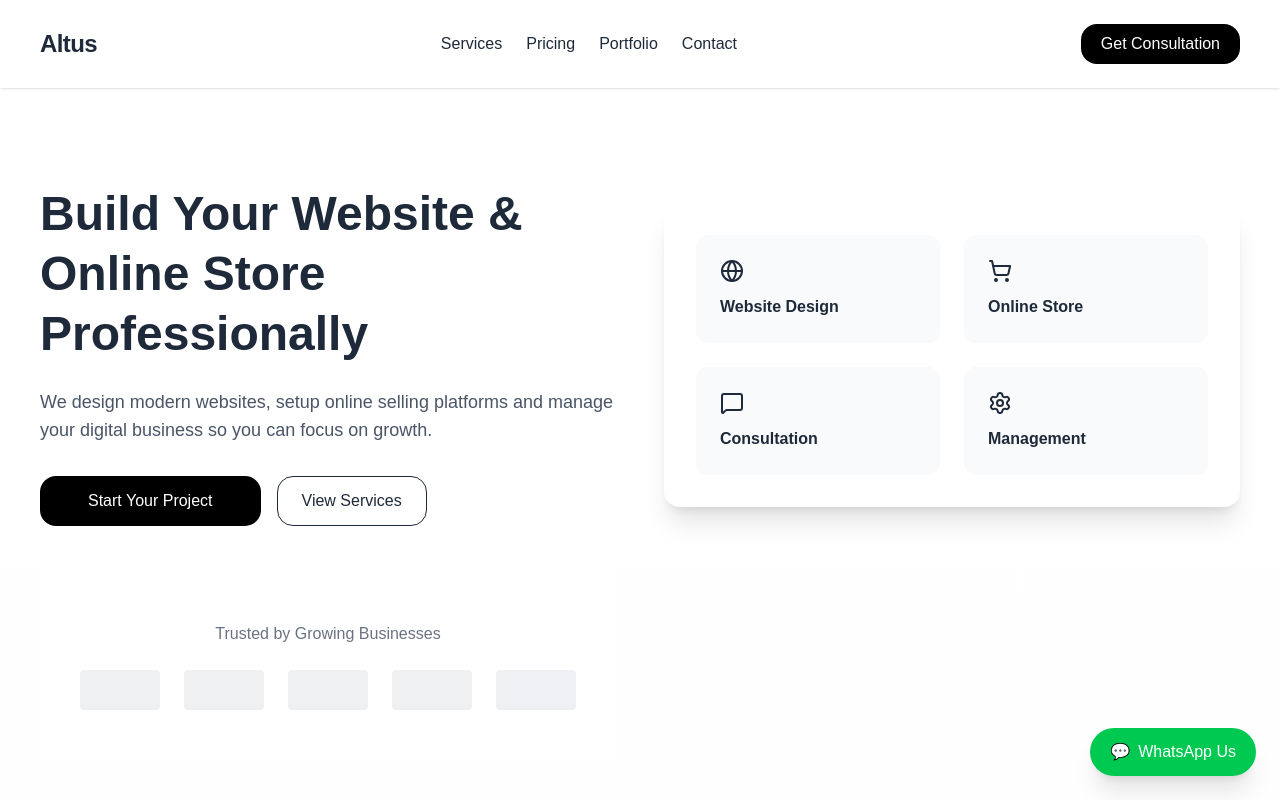
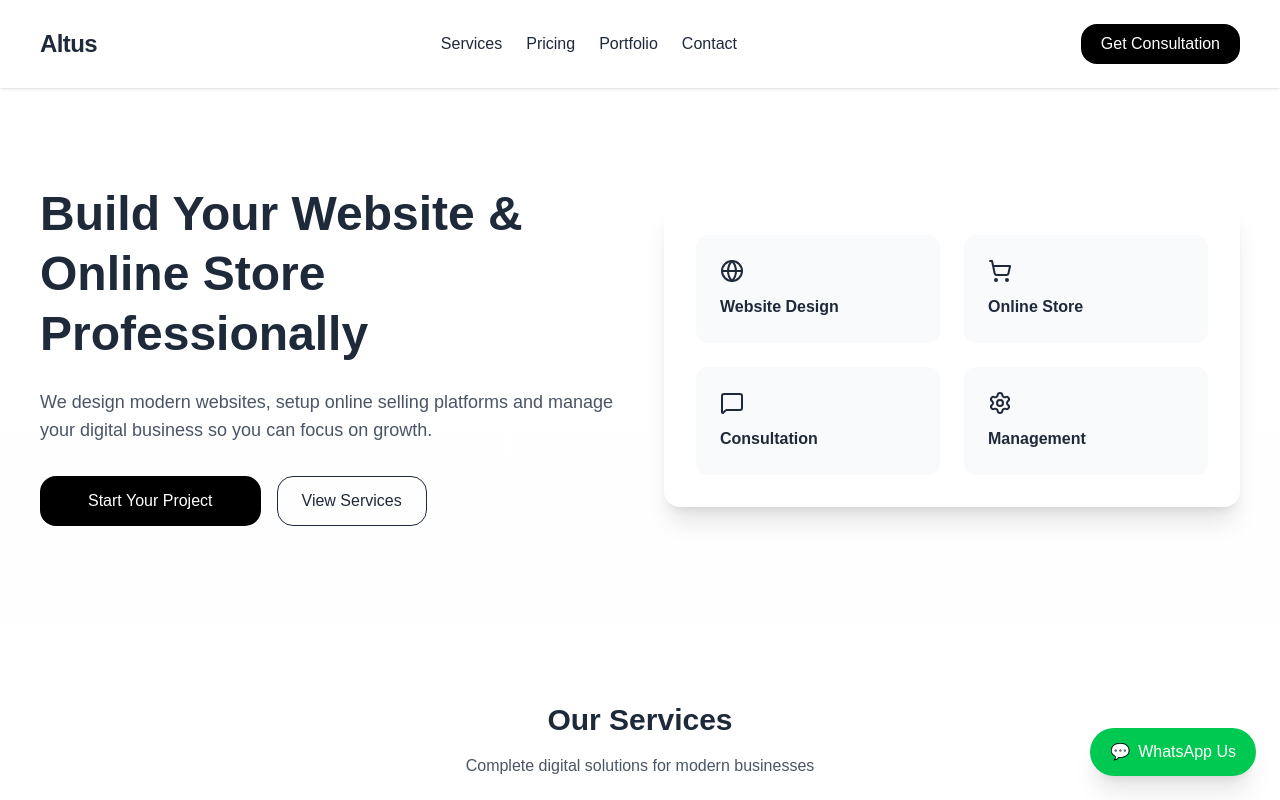
Before and after one commit to Una0708/nextweb, a Next.js app: page / in a window 1280 px wide. Shown: the top 800 px of the page. Built offline with nearby package versions, Linux system fonts and the light colour scheme.

Commit message:
remove trusted section

```diff
--- a/app/page.tsx
+++ b/app/page.tsx
@@ -101,21 +101,7 @@ Project: ${message}`
           </div>
         </motion.div>
 
-        <section className="px-10 py-12 bg-white">
-  <div className="max-w-6xl mx-auto text-center">
-    <p className="text-gray-500 mb-6">
-      Trusted by Growing Businesses
-    </p>
 
-    <div className="grid grid-cols-2 md:grid-cols-5 gap-6 items-center opacity-60">
-      <div className="h-10 bg-gray-200 rounded"></div>
-      <div className="h-10 bg-gray-200 rounded"></div>
-      <div className="h-10 bg-gray-200 rounded"></div>
-      <div className="h-10 bg-gray-200 rounded"></div>
-      <div className="h-10 bg-gray-200 rounded"></div>
-    </div>
-  </div>
-</section>
 
       </section>
 
```
